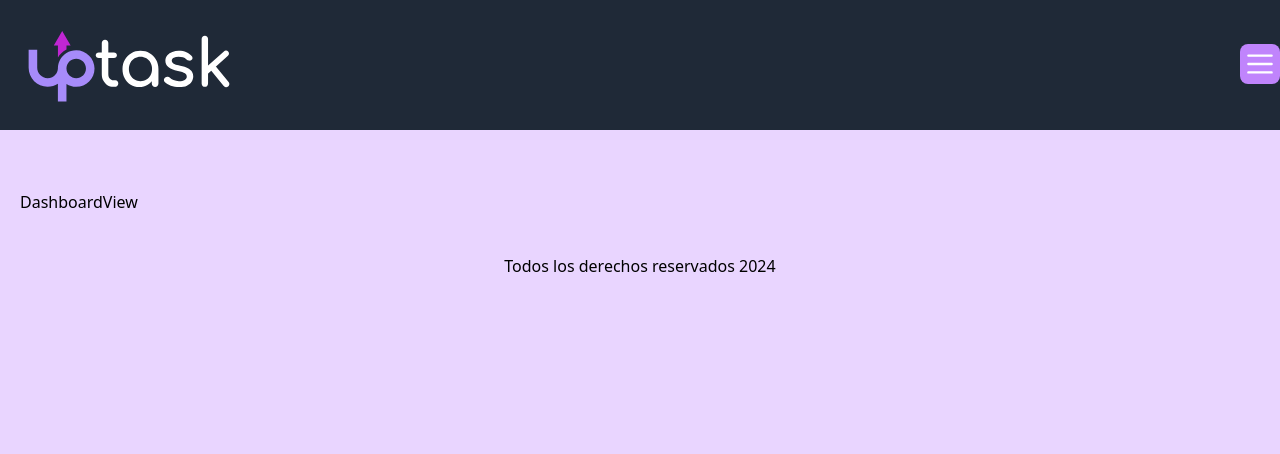
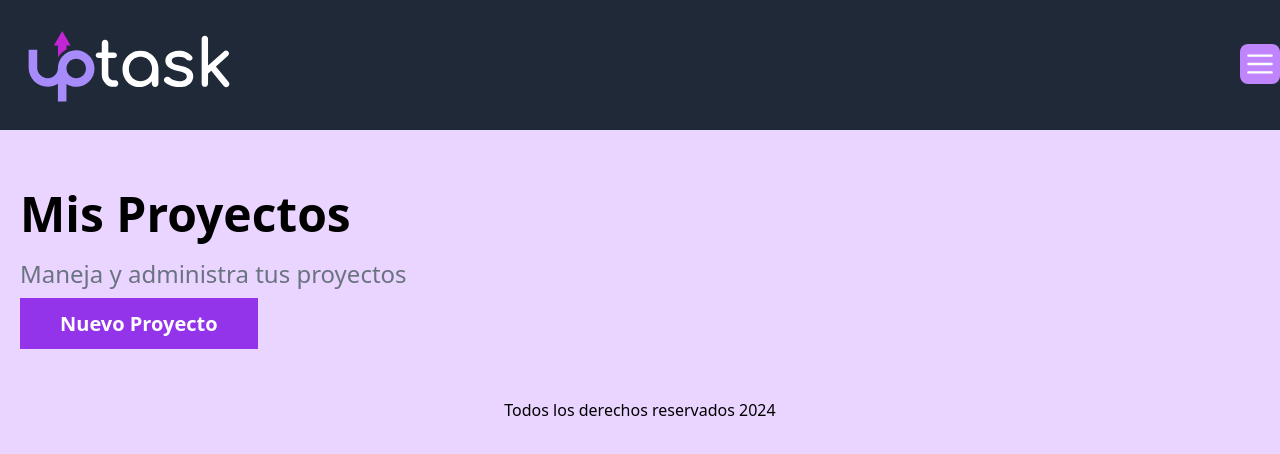
Before and after one commit to Lilian1306/MERN2-FRONTEND, a React (Vite) app: page / in a window 1280 px wide. Shown: the top 454 px of the page. Built offline with nearby package versions, Linux system fonts and the light colour scheme.

Commit message:
add the route to create proyects

```diff
--- a/src/router.tsx
+++ b/src/router.tsx
@@ -1,6 +1,7 @@
 import { BrowserRouter, Routes, Route } from 'react-router-dom'
 import AppLayout from './layouts/AppLayout'
 import DashboardView from './views/DashboardView'
+import CreateProjectView from './views/proyects/CreateProjectView'
 
 export default function Router() {
     return (
@@ -8,7 +9,7 @@
         <Routes>
             <Route element={<AppLayout/>}>
               <Route path='/' element={<DashboardView/>} index />
-
+              <Route path='/projects/create' element={<CreateProjectView/>}/>
             </Route>
         </Routes>
         </BrowserRouter>
--- a/src/views/DashboardView.tsx
+++ b/src/views/DashboardView.tsx
@@ -1,8 +1,20 @@
+import { Link} from 'react-router-dom'
 
 export default function DashboardView() {
   return (
-    <div>
-      DashboardView
-    </div>
+    <>
+      <h1 className="text-5xl font-black">Mis Proyectos</h1>
+      <p className="text-2xl font-light text-gray-500 mt-5">Maneja y administra tus proyectos</p>
+
+      <nav className='my-5'>
+      <Link
+        className='bg-purple-600 hover:bg-purple-800 px-10 py-3 text-white text-xl font-bold cursor-pointer transition-colors'
+        to='/projects/create'
+      >
+      Nuevo Proyecto</Link>
+
+      </nav>
+
+    </>
   )
 }
--- /dev/null
+++ b/src/views/proyects/CreateProjectView.tsx
@@ -0,0 +1,20 @@
+import { Link } from "react-router-dom"
+
+export default function CreateProjectView() {
+    return (
+       <>
+        <h1 className="text-5xl font-black">Crear Proyecto</h1>
+        <p className="text-2xl font-light text-gray-500 mt-5">Llena el siguiente formulario para crear un proyecto</p>
+
+        <nav className="my-5">
+            <Link
+              className="bg-purple-700 hover:bg-purple-800 px-10 py-3 text-white text-xl font-bold cursor-pointer transition-colors"
+              to='/'
+            >
+             Volver a Proyectos
+            </Link>
+        </nav>
+
+       </>
+    )
+}
```
